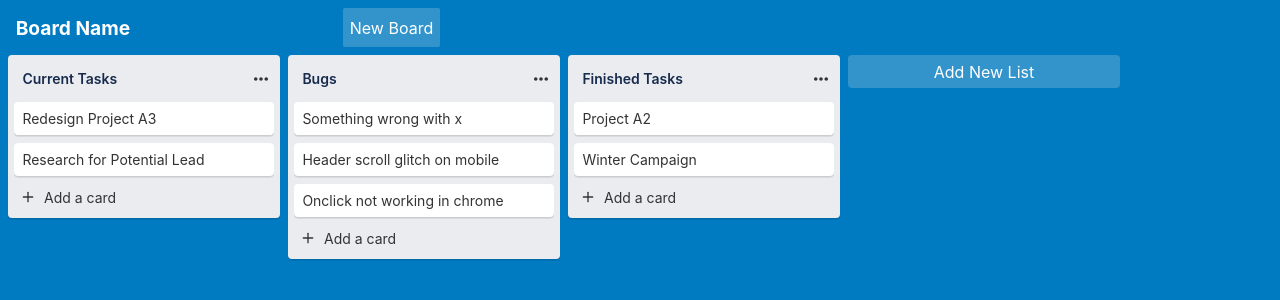
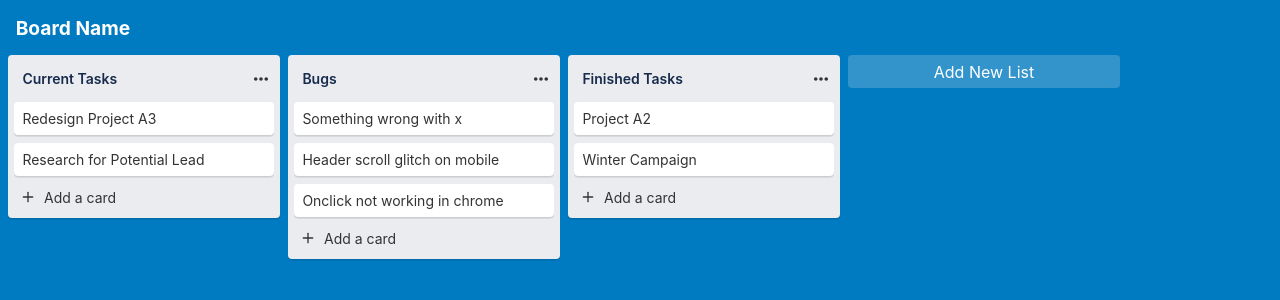
Before and after one commit to gillescj/trello-mini, a Svelte app: page / in a window 1280 px wide. Shown: the top 300 px of the page. Built offline with nearby package versions, Linux system fonts and the light colour scheme.

Commit message:
Remove Unused Button

```diff
--- a/src/components/BoardBar.svelte
+++ b/src/components/BoardBar.svelte
@@ -38,4 +38,4 @@
     }
 </style>
 
-<header><input bind:value={boardName} /> <button>New Board</button></header>
+<header><input bind:value={boardName} /></header>
```
